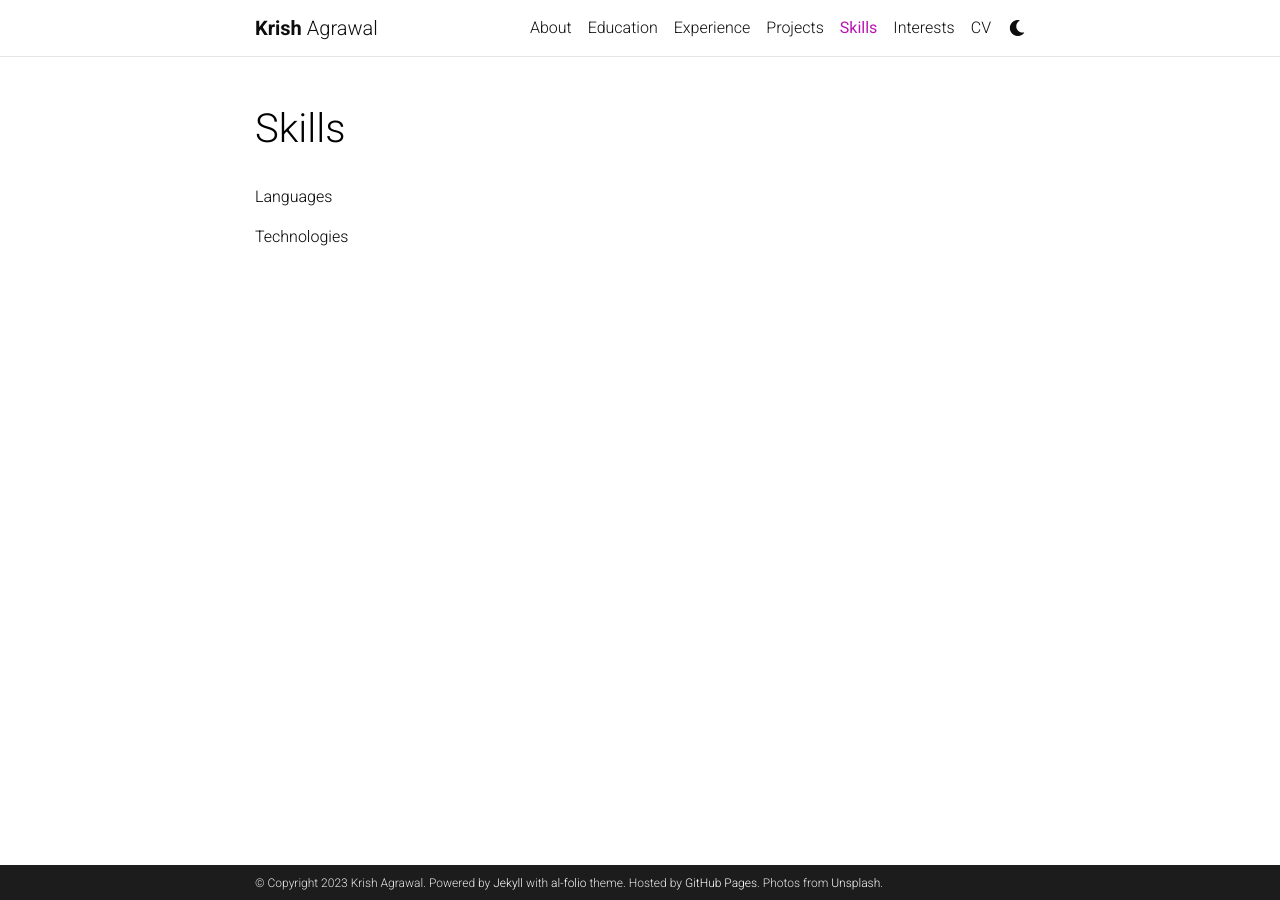
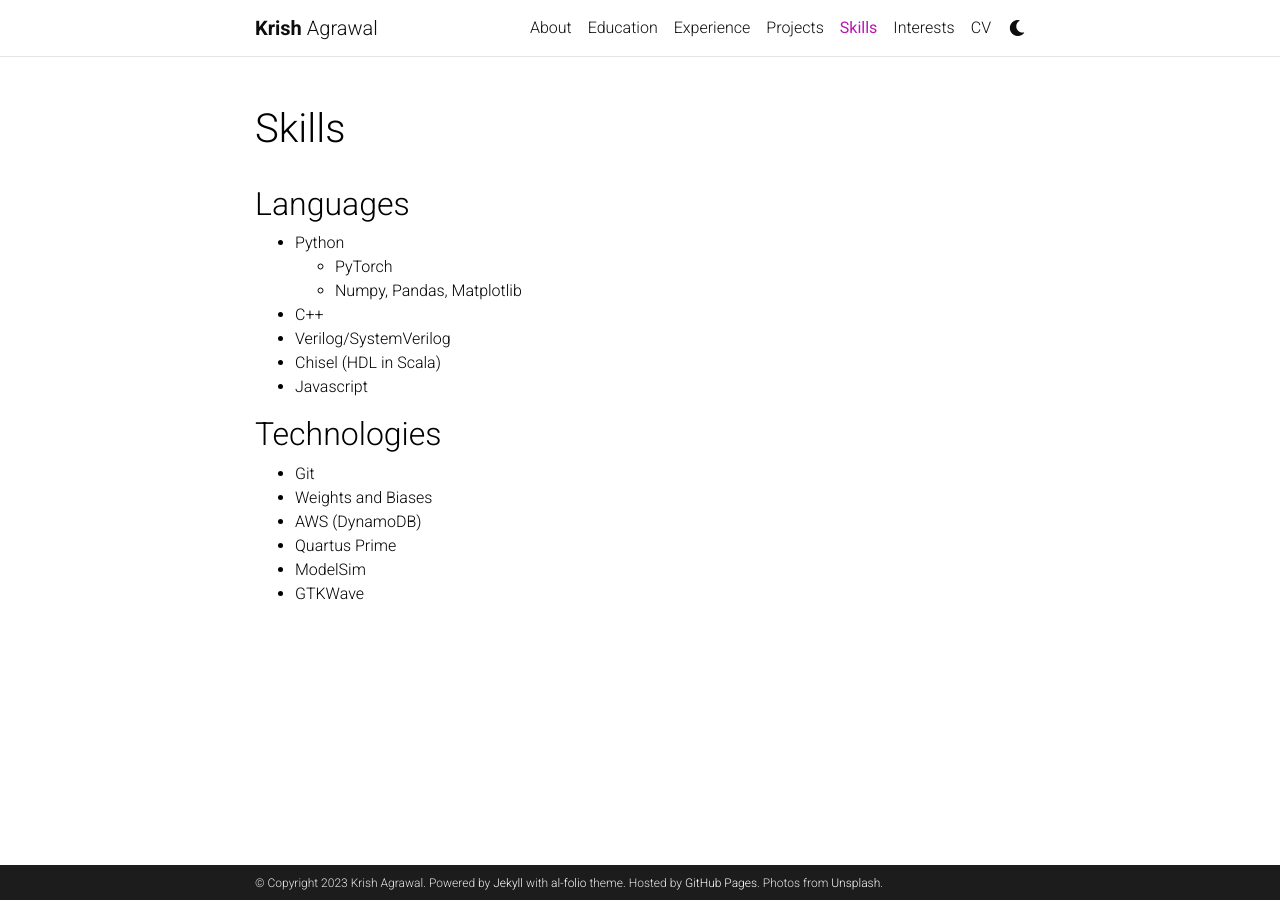
Before and after one commit to krishagrawal112/krishagrawal112.github.io, a Jekyll site: the page built from _pages/skills.md, in a window 1280 px wide. Built offline with Jekyll 4.4.1, drawn with Linux system fonts in a browser that asks for light colours; comment, search, counter and statistics services are not loaded; a style sheet for code colours, icons or effects is not loaded.

Commit message:
Skills added

```diff
--- a/_pages/skills.md
+++ b/_pages/skills.md
@@ -7,6 +7,20 @@ nav: true
 nav_order: 4
 ---
 
-Languages
+## Languages
+- Python
+  - PyTorch
+  - Numpy, Pandas, Matplotlib
+- C++
+- Verilog/SystemVerilog
+- Chisel (HDL in Scala)
+- Javascript
 
-Technologies
+
+## Technologies
+- Git
+- Weights and Biases
+- AWS (DynamoDB)
+- Quartus Prime
+- ModelSim
+- GTKWave
```
